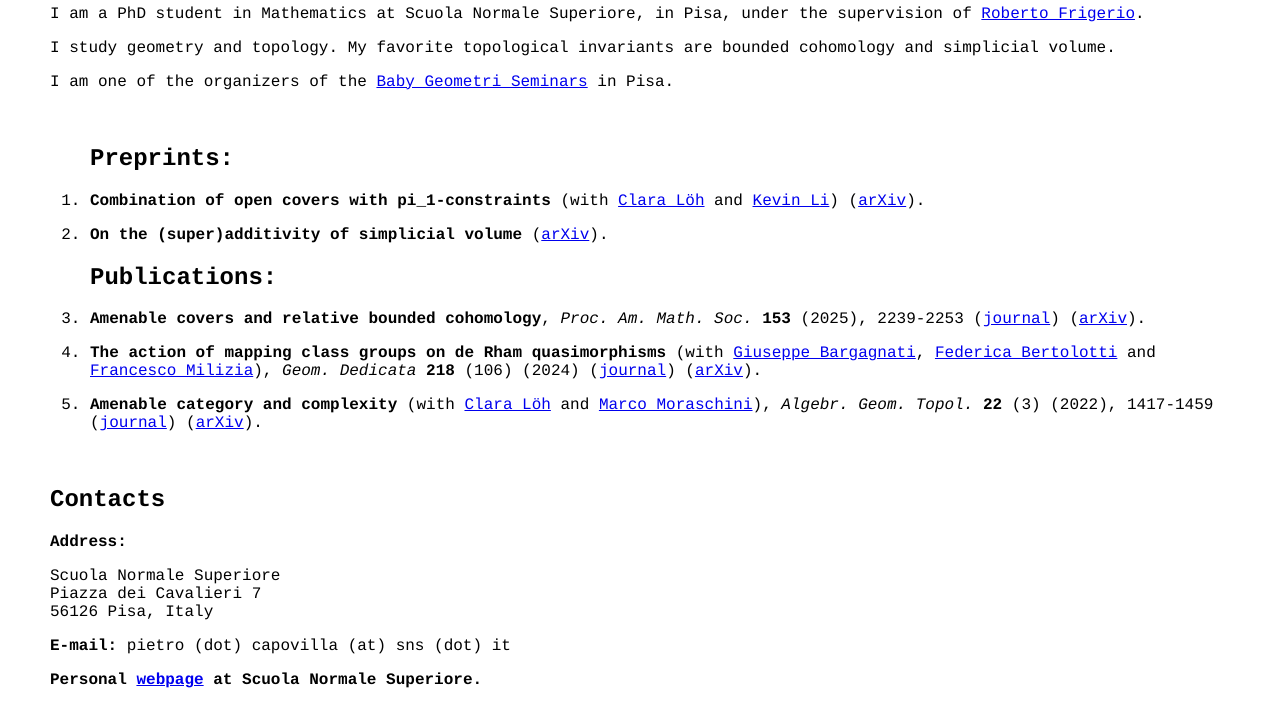
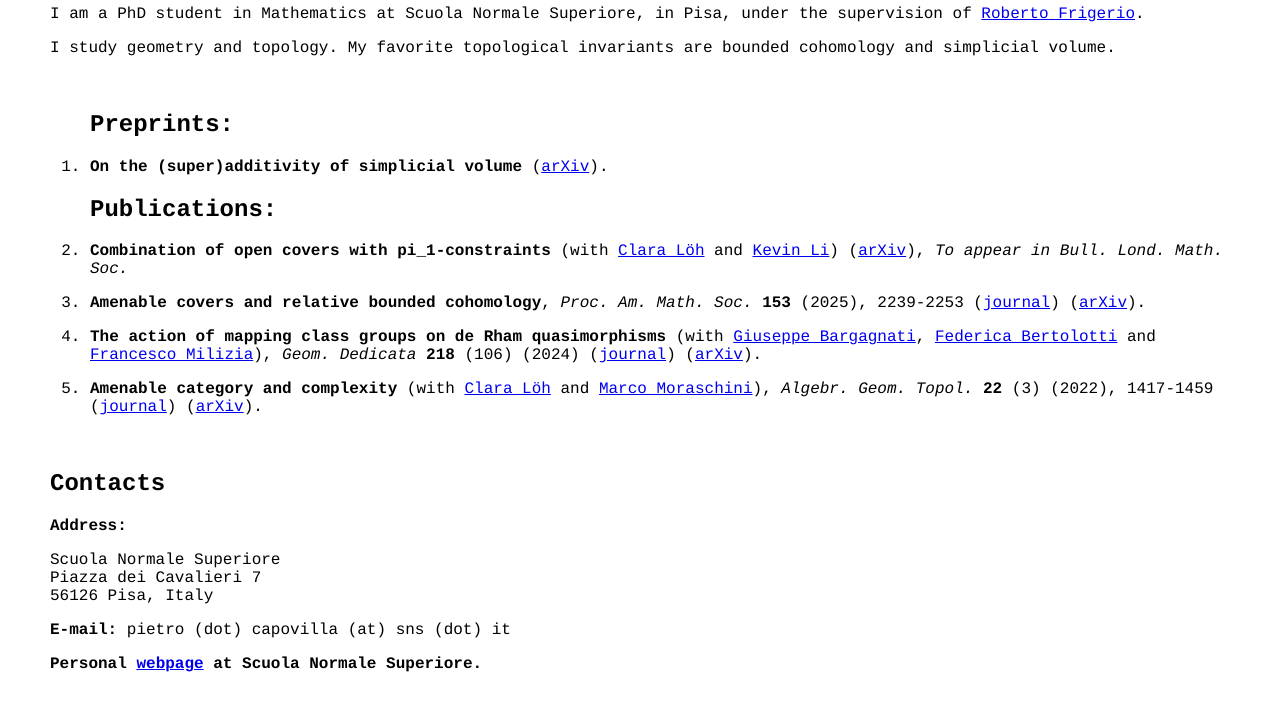
Before and after one commit to ilcapovilla/ilcapovilla.github.io, a plain HTML site: page index.html in a window 1280 px wide. Shown: the part 117-844 px from the top of the page. Drawn offline with Linux system fonts and the light colour scheme.

Commit message:
'updates'

```diff
--- a/index.html
+++ b/index.html
@@ -46,10 +46,6 @@
         	</p>
 
 		<p>
-        	I am one of the organizers of the <a href="https://sites.google.com/view/babygeometri">Baby Geometri Seminars</a> in Pisa.
-        	</p>
-
-		<p>
 		&nbsp;
 		&nbsp;
 		&nbsp;
@@ -64,16 +60,17 @@
 
 		<p>
 			<li>
-			<b> Combination of open covers with pi_1-constraints </b> (with <a href="https://loeh.app.uni-regensburg.de/">Clara L&oumlh</a> and <a href="https://kevinlimath.wordpress.com/">Kevin Li</a>)
-			(<a href="https://arxiv.org/abs/2505.04292">arXiv</a>).
-		<p>
-			<li>
 			<b>On the (super)additivity of simplicial volume</b>
 			(<a href="https://arxiv.org/abs/2306.13342">arXiv</a>).
 
 		<h2>
 		Publications:
 		</h2>
+
+		<p>
+			<li>
+			<b> Combination of open covers with pi_1-constraints </b> (with <a href="https://loeh.app.uni-regensburg.de/">Clara L&oumlh</a> and <a href="https://kevinlimath.wordpress.com/">Kevin Li</a>)
+			(<a href="https://arxiv.org/abs/2505.04292">arXiv</a>), <i>To appear in Bull. Lond. Math. Soc.</i>
 
 		<p>
 			<li>
```
